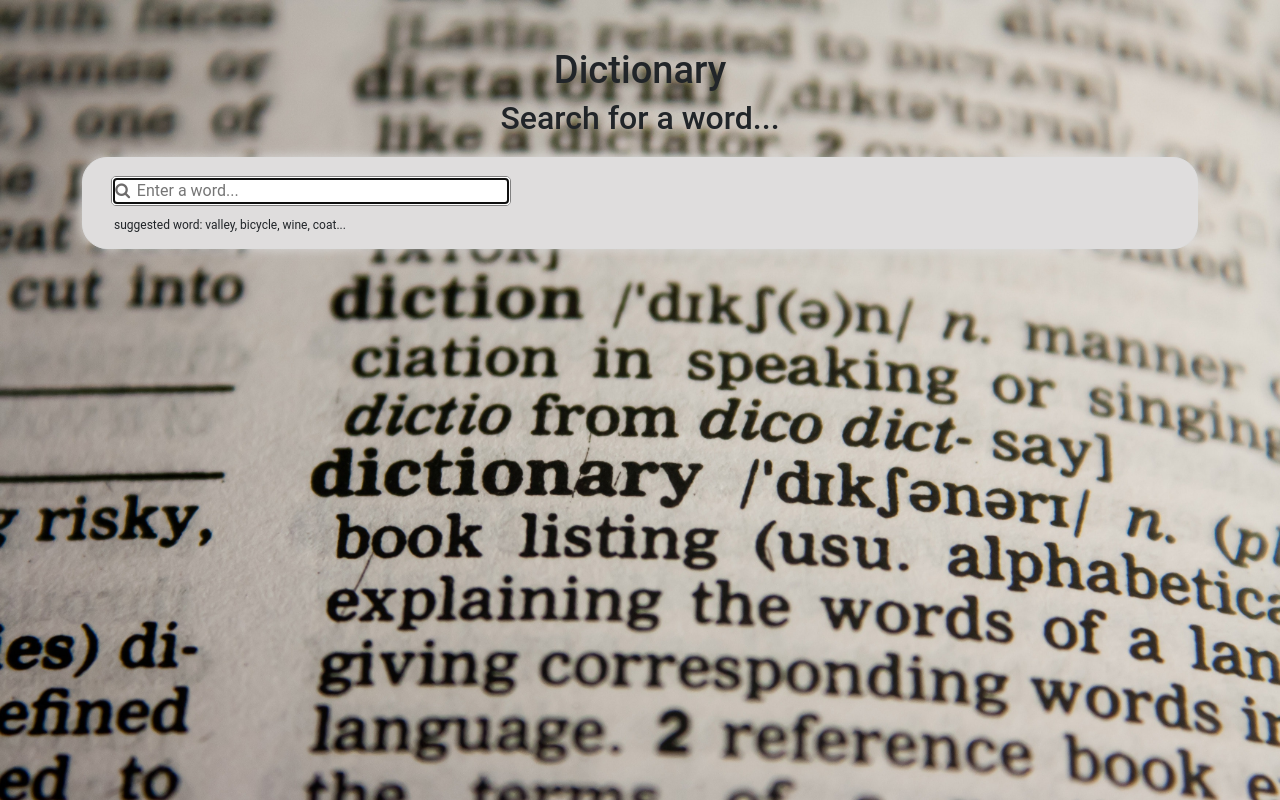
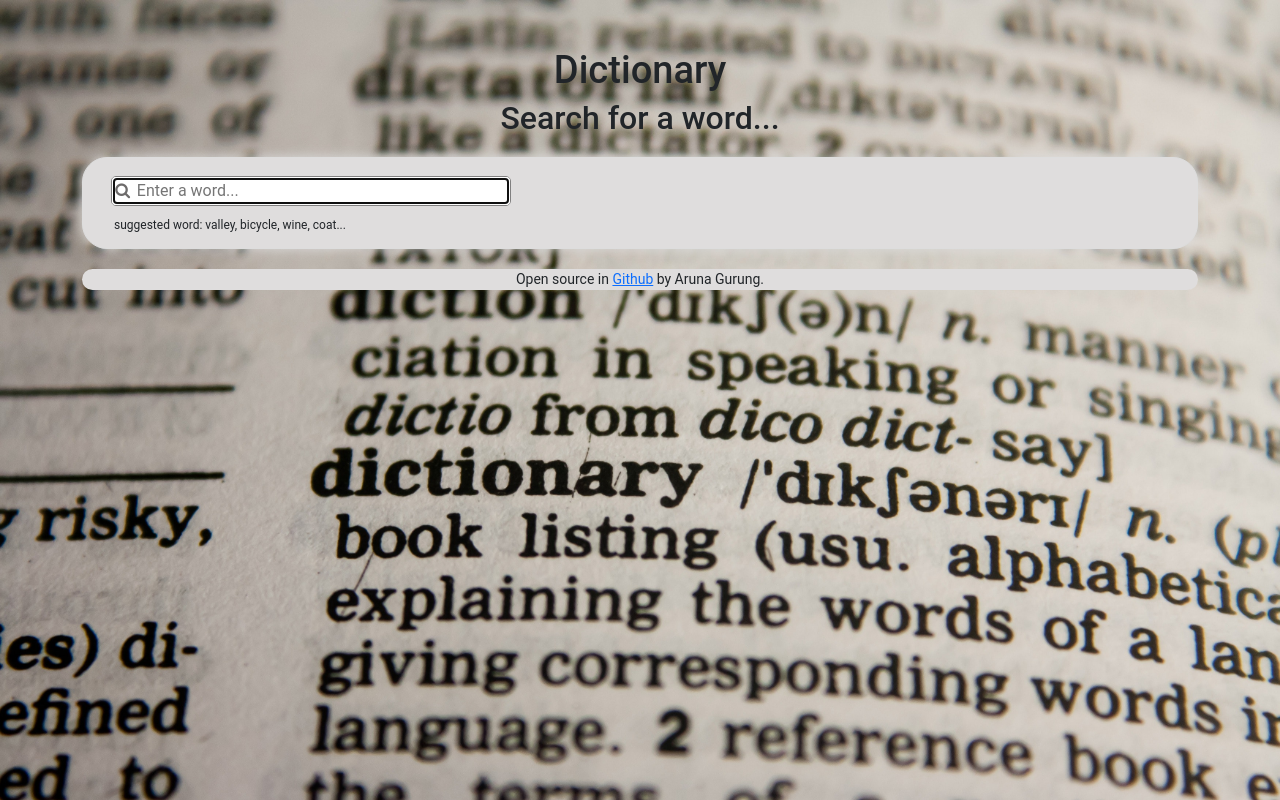
Before and after one commit to Aruna-Grng/dictionary-project, a React (Create React App) app: page / in a window 1280 px wide. Built offline with nearby package versions, Linux system fonts and the light colour scheme; no server answers.

Commit message:
Added github link.

```diff
--- a/src/App.css
+++ b/src/App.css
@@ -5,6 +5,13 @@ body {
 
 div h1 {
     font-size: 38px;
+}
+
+p {
+    text-align: center;
+    font-size: 14px;
+    background-color: rgb(223, 221, 221);
+    border-radius: 25px;
 }
 
 .container {
--- a/src/App.js
+++ b/src/App.js
@@ -9,7 +9,8 @@ function App() {
           <h1>Dictionary</h1>
           <h2>Search for a word...</h2>
         </div>
-          <Search defaultKeyword="love" />
+          <Search defaultKeyword="bird" />
+          <p>Open source in <a href="https://github.com/Aruna-Grng/dictionary-project" target="_blank">Github</a> by Aruna Gurung. </p>
       </div>
     </div>
   );
```
